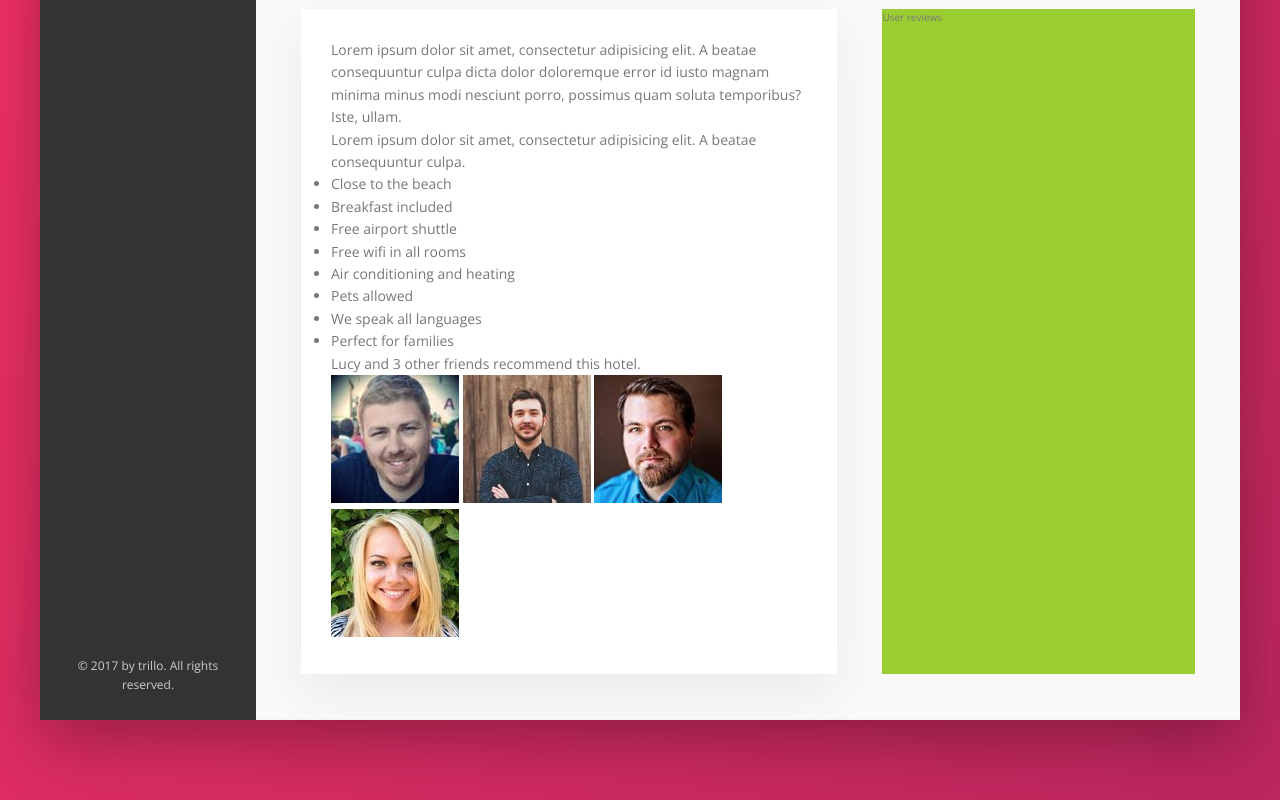
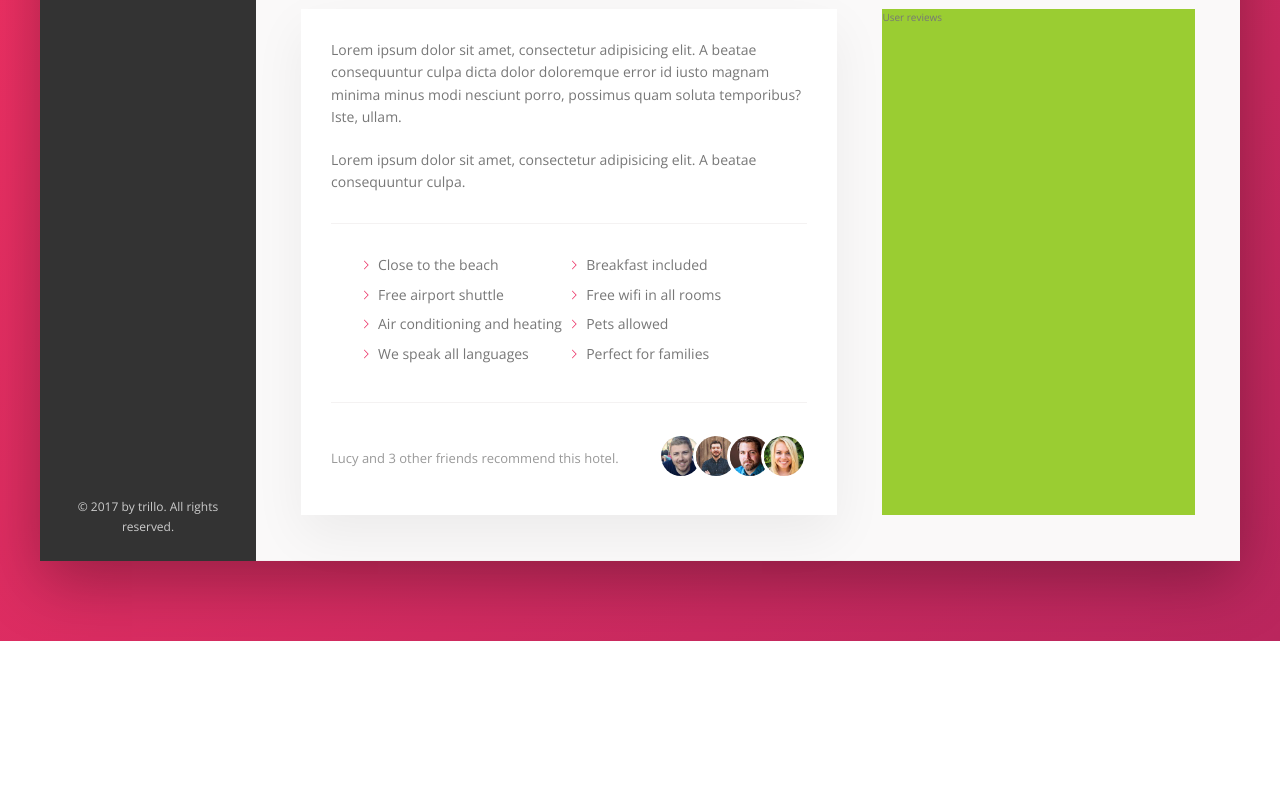
Before and after one commit to Shaqal7/Trillo-flexbox, a website: page index.html in a window 1280 px wide. Shown: the part 638-1438 px from the top of the page. After the commit the page ends 1279 px from the top, so only its background shows below. Drawn offline with nearby package versions, Linux system fonts and the light colour scheme.

Commit message:
Building the Description Section - Part 2

```diff
--- a/index.html
+++ b/index.html
@@ -159,10 +159,10 @@
                             Lucy and 3 other friends recommend this hotel.
                         </p>
                         <div class="recommend__friends">
-                            <img src="img/user-3.jpg" alt="Friend 1" class="recommend_photo">
-                            <img src="img/user-4.jpg" alt="Friend 2" class="recommend_photo">
-                            <img src="img/user-5.jpg" alt="Friend 3" class="recommend_photo">
-                            <img src="img/user-6.jpg" alt="Friend 4" class="recommend_photo">
+                            <img src="img/user-3.jpg" alt="Friend 1" class="recommend__photo">
+                            <img src="img/user-4.jpg" alt="Friend 2" class="recommend__photo">
+                            <img src="img/user-5.jpg" alt="Friend 3" class="recommend__photo">
+                            <img src="img/user-6.jpg" alt="Friend 4" class="recommend__photo">
                         </div>
                     </div>
                 </div>
--- a/sass/_components.scss
+++ b/sass/_components.scss
@@ -299,3 +299,76 @@
   }
 
 }
+
+/////////////////////////////////////////////////
+// PARAGRAPH
+.paragraph:not(:last-of-type) {
+  margin-bottom: 2rem;
+}
+
+/////////////////////////////////////////////////
+// LIST
+.list {
+  list-style: none;
+  margin: 3rem 0;
+  padding: 3rem;
+  border-top: var(--line);
+  border-bottom: var(--line);
+
+  display: flex;
+  flex-wrap: wrap;
+
+  &__item {
+    flex: 0 0 50%;
+    margin-bottom: .7rem;
+  }
+
+  &__item::before {
+    content: "";
+    display: inline-block;
+    height: 1rem;
+    width: 1rem;
+    margin-right: .7rem;
+
+    //Older browsers
+    //background-image: url("../img/chevron-thin-right.svg");
+    //background-size: cover;
+
+    //Newer browsers - masks
+    background-color: var(--color-primary);
+    -webkit-mask-image: url("../img/chevron-thin-right.svg");
+    -webkit-mask-size: cover;
+    mask-image: url("../img/chevron-thin-right.svg");
+    mask-size: cover;
+  }
+}
+
+/////////////////////////////////////////////////
+// RECOMMEND
+.recommend {
+  font-size: 1.3rem;
+  color: var(--color-grey-dark-3);
+
+  display: flex;
+  align-items: center;
+
+  &__count {
+    margin-right: auto;
+  }
+
+  &__friends {
+
+  }
+
+  &__photo {
+    box-sizing: content-box;
+    height: 4rem;
+    width: 4rem;
+    border-radius: 50%;
+    border: 3px solid #fff;
+
+    &:not(:last-child) {
+      margin-right: -1.5rem;
+    }
+  }
+}
```
Also changed, not shown: css/style.css.
